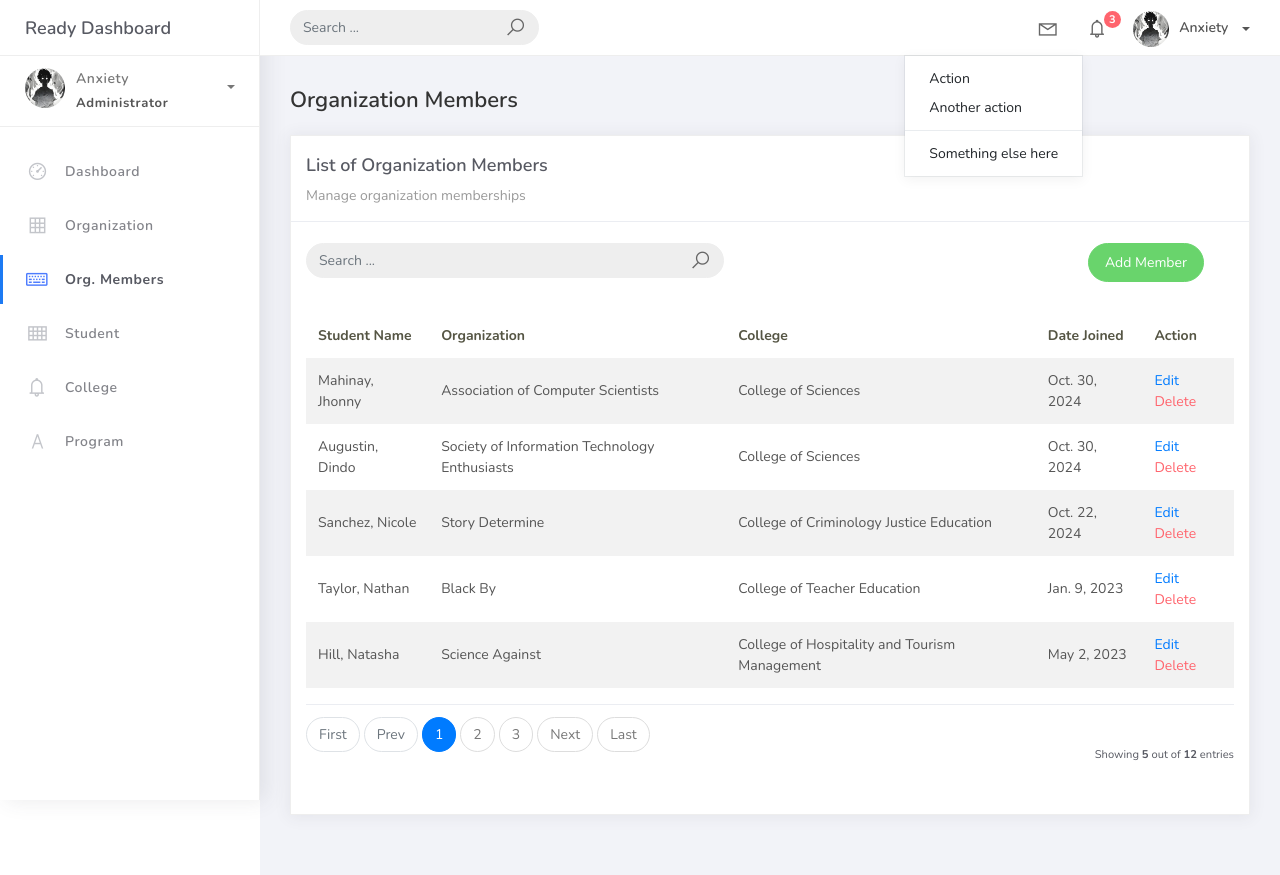
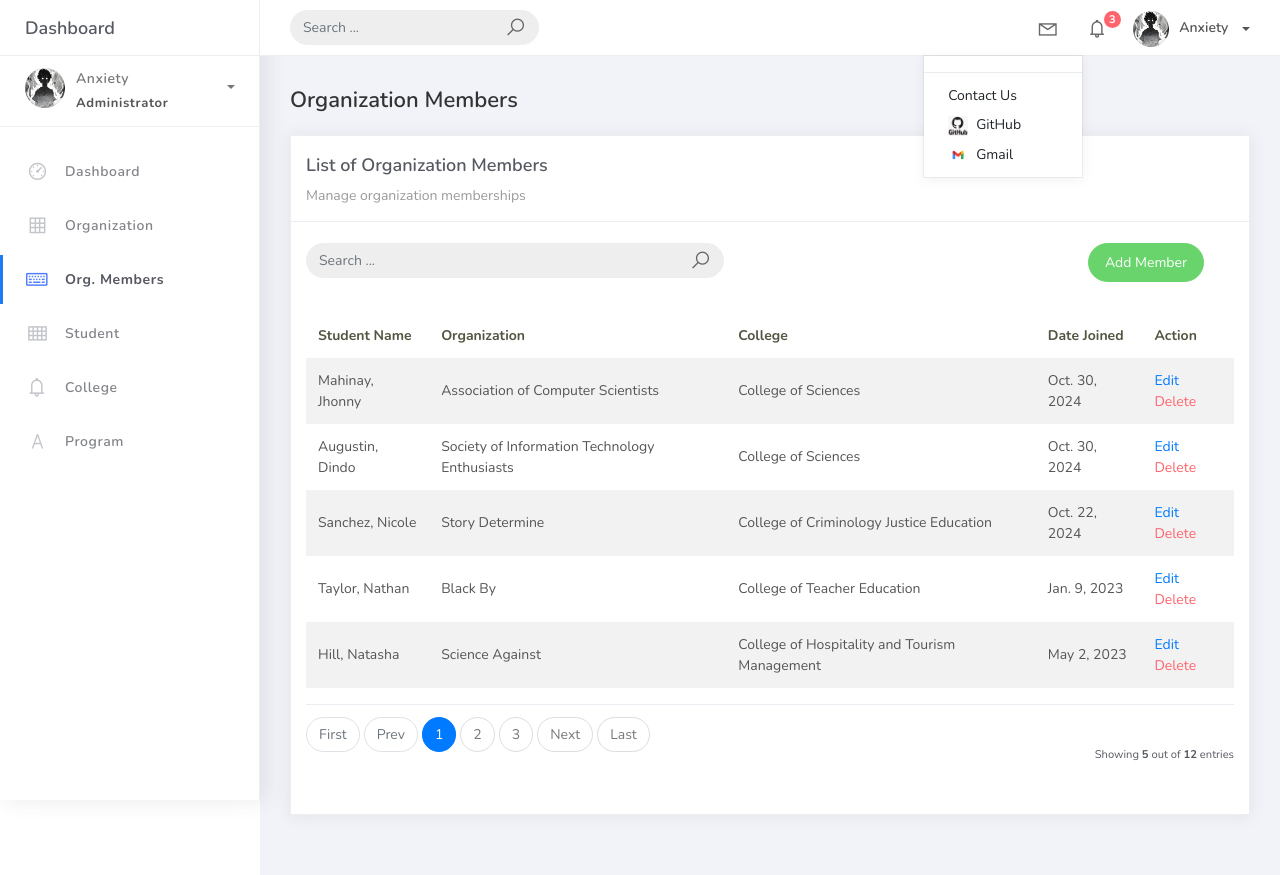
Before and after one commit to anxiety16/PSUSphere, a Django app: page /orgmember_list/ in a window 1280 px wide, after a click that opens the changed part. Run offline with Django 5.2, Linux system fonts and the light colour scheme; data comes from the database, SQL or seed files in the repository; some libraries are stand-ins or nearby versions.

Commit message:
add github and gmail link/logo

```diff
--- a/projectsite/projectsite/urls.py
+++ b/projectsite/projectsite/urls.py
@@ -18,6 +18,7 @@ Including another URLconf
 
 from django.contrib import admin
 from django.urls import path, re_path
+
 from studentorg.views import (HomePageView, OrganizationList, OrganizationCreateView, OrganizationUpdateView, OrganizationDeleteView,
                               OrgMemberList, OrgMemberCreateView, OrgMemberUpdateView, OrgMemberDeleteView, CollegeList, CollegeCreateView,
                               CollegeUpdateView, CollegeDeleteView, ProgramList, ProgramCreateView, ProgramUpdateView, ProgramDeleteView, StudentList,
--- a/projectsite/templates/base.html
+++ b/projectsite/templates/base.html
@@ -15,7 +15,7 @@
 		<div class="main-header">
 			<div class="logo-header">
 				<a href="{% url 'home' %}" class="logo">
-					Ready Dashboard
+					Dashboard
 				</a>
 				<button class="navbar-toggler sidenav-toggler ml-auto" type="button" data-toggle="collapse" data-target="collapse" aria-controls="sidebar" aria-expanded="false" aria-label="Toggle navigation">
 					<span class="navbar-toggler-icon"></span>
@@ -41,10 +41,14 @@
 								<i class="la la-envelope"></i>
 							</a>
 							<div class="dropdown-menu" aria-labelledby="navbarDropdown">
-								<a class="dropdown-item" href="#">Action</a>
-								<a class="dropdown-item" href="#">Another action</a>
 								<div class="dropdown-divider"></div>
-								<a class="dropdown-item" href="#">Something else here</a>
+								<a class="dropdown-item" href="#">Contact Us</a>
+								<a class="dropdown-item" href="https://github.com/anxiety16" target="_blank">
+									<img src="{% static 'img/github.jpg' %}" width="20" height="20" class="mr-2">GitHub
+								</a>
+								<a class="dropdown-item" href="mailto:202280065@psu.palawan.edu.ph">
+									<img src="{% static 'img/gmail.jpg' %}" width="20" height="20" class="mr-2">Gmail
+								</a>
 							</div>
 						</li>
 						<li class="nav-item dropdown hidden-caret">
@@ -111,7 +115,7 @@
 										<div class="u-img"><img src="{% static 'img/wes.jpg' %}" alt="user"></div>
 										<div class="u-text">
 											<h4>Anxiety</h4>
-											<p class="text-muted">hello@themekita.com</p><a href="profile.html" class="btn btn-rounded btn-danger btn-sm">View Profile</a></div>
+											<p class="text-muted">Anxiety.com</p><a href="profile.html" class="btn btn-rounded btn-danger btn-sm">View Profile</a></div>
 										</div>
 									</li>
 									<div class="dropdown-divider"></div>
```
Also changed, not shown: projectsite/static/img/github.jpg (added), projectsite/static/img/gmail.jpg (added), projectsite/studentorg/views.py (line endings or trailing spaces), projectsite/templates/orgmember/orgmember_list.html (line endings or trailing spaces).
